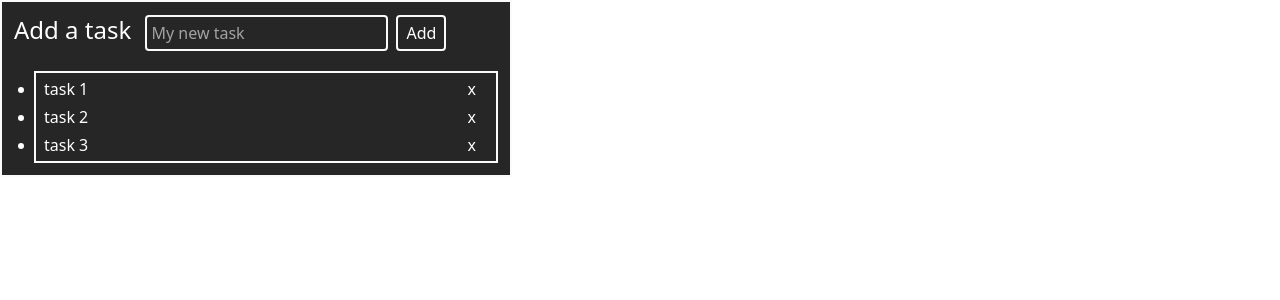
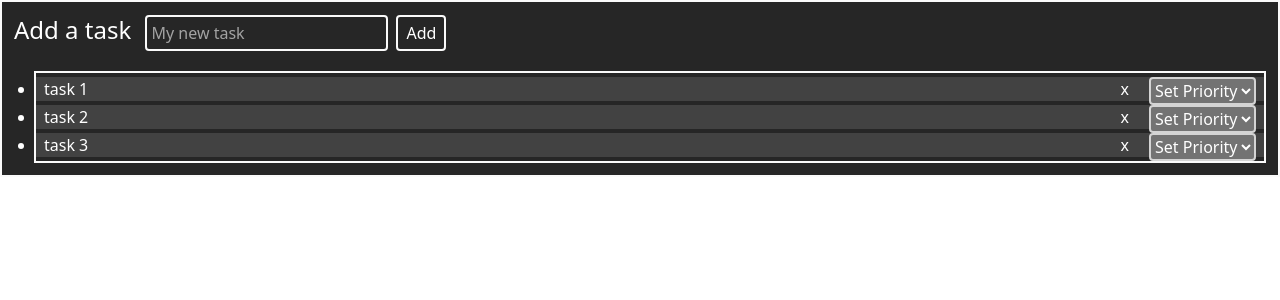
Before and after one commit to IBuildGod/TodoVue, a Vue app: page / in a window 1280 px wide. Shown: the top 300 px of the page. Built offline with nearby package versions, Linux system fonts and the light colour scheme.

Commit message:
additional features

```diff
--- a/src/App.vue
+++ b/src/App.vue
@@ -15,9 +15,21 @@
     <li v-for="(task, index) in tasks"
       :key="task.id"
       :title="task.title"
-      class="text-white pl-2 list-disc my-1 break-words w-full">
+      :priority="task.priority"
+      :color="task.color"
+      class="text-white list-disc break-words pl-2 my-1 w-full"
+      :style="{background: task.color}"
+      >
         {{ task.title }}
-      <button @click="removeTask(index, tasks)" class="float-right mr-3 hover:bg-gray-300 rounded px-2 place-items-center hover:text-black">x</button>
+        <div class="relative inline-block float-right">
+            <select @change="onChange($event, index)" class=" text-white border-2 border-gray-300 rounded z-1 bg-gray-500 mr-2">
+              <option disabled selected value>Set Priority</option>
+              <option v-for="item in importance" :key="item.id" :value="item.rating">
+                {{ item.rating }}
+              </option>
+            </select>
+          </div>
+      <button @click="removeTask(index, tasks, task.id, task.title, task.priority, task.color)" class="float-right hover:bg-gray-300 mr-3 rounded px-2 place-items-center hover:text-black">x</button>
     </li>
   </ul>
 </div>
@@ -29,22 +41,62 @@
 export default {
    data() {
     return {
+      newColor: '',
       newTaskText: '',
       tasks: [
         {
           id: 1,
-          title: 'task 1'
+          title: 'task 1',
+          priority: 0,
+          color: '#424242',
         },
         {
           id: 2,
-          title: 'task 2'
+          title: 'task 2',
+          priority: 0,
+          color: '#424242',
         },
         {
           id: 3,
-          title: 'task 3'
+          title: 'task 3',
+          priority: 0,
+          color: '#424242',
         }
       ],
       newtaskId: 4,
+      deletedtasks: [{}],
+      importance: [
+        {
+          id: 1,
+          rating: 1,
+          backgroundColor: 'red',
+        },
+        {
+          id: 2,
+          rating: 2,
+          backgroundColor: 'orange',
+        },
+        {
+          id: 3,
+          rating: 3,
+          backgroundColor: '#8B8000',
+        },
+        {
+          id: 4,
+          rating: 4,
+          backgroundColor: 'green',
+        },
+        {
+          id: 5,
+          rating: 5,
+          backgroundColor: 'blue',
+        },
+      ],
+      dropdownItems: [{
+        text:'Set priority',
+        index: 1
+      },
+      ],
     }
   },
   methods: {
@@ -55,13 +107,24 @@ export default {
         id: this.newtaskId++,
         title: this.newTaskText,
         newTaskText: "",
+        color: '#424242',
       })
     },
-    removeTask(taskIndex, listName){
+    removeTask(taskIndex, listName, id, title, priority, color){
       listName.splice(taskIndex, 1)
-    }
+      this.deletedtasks.push({
+        title: title,
+        id: id,
+        priority: priority,
+        color: color,
+      }),
+      console.log(this.deletedtasks)
+    },
+    onChange(event, index) {
+      this.tasks[index].color = this.importance[event.target.value - 1].backgroundColor
+      this.tasks[index].priority = event.target.value
+      console.log(this.importance[event.target.value - 1].backgroundColor)
+    },
   },
-  props: ['title'],
-  emits: ['remove'],
 }
 </script>
--- a/tailwind.config.js
+++ b/tailwind.config.js
@@ -4,6 +4,11 @@ module.exports = {
   purge: [],
   darkMode: false, // or 'media' or 'class'
   theme: {
+    maxWidth: {
+      '1/4': '25%',
+      '1/2': '50%',
+      '3/4': '75%',
+     },
     extend: {},
     colors: {
       transparent: 'transparent',
@@ -17,7 +22,9 @@ module.exports = {
     },
   },
   variants: {
-    extend: {},
+    extend: {
+      display: ["group-hover"],
+    },
   },
   plugins: [],
 }
```
